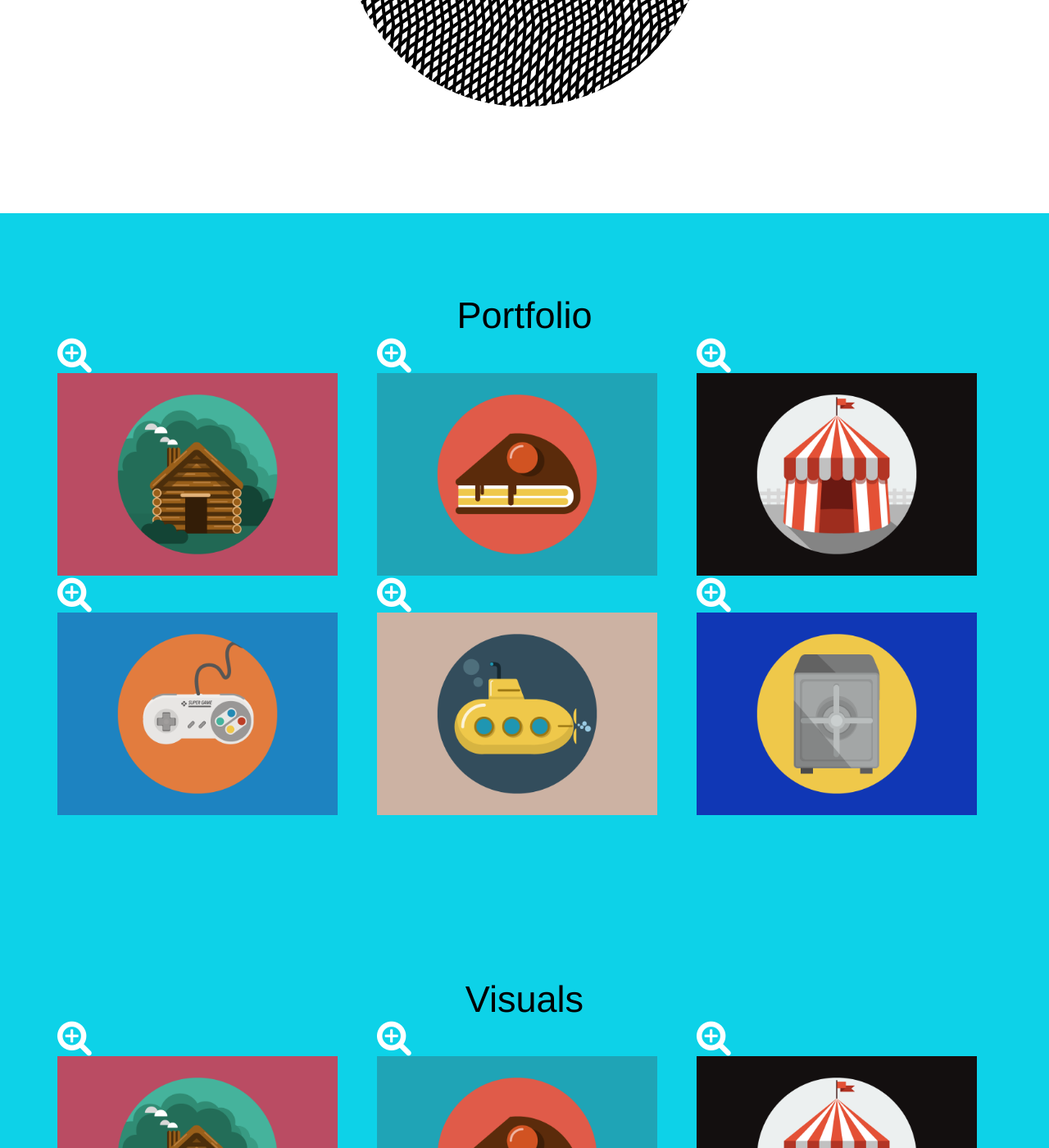
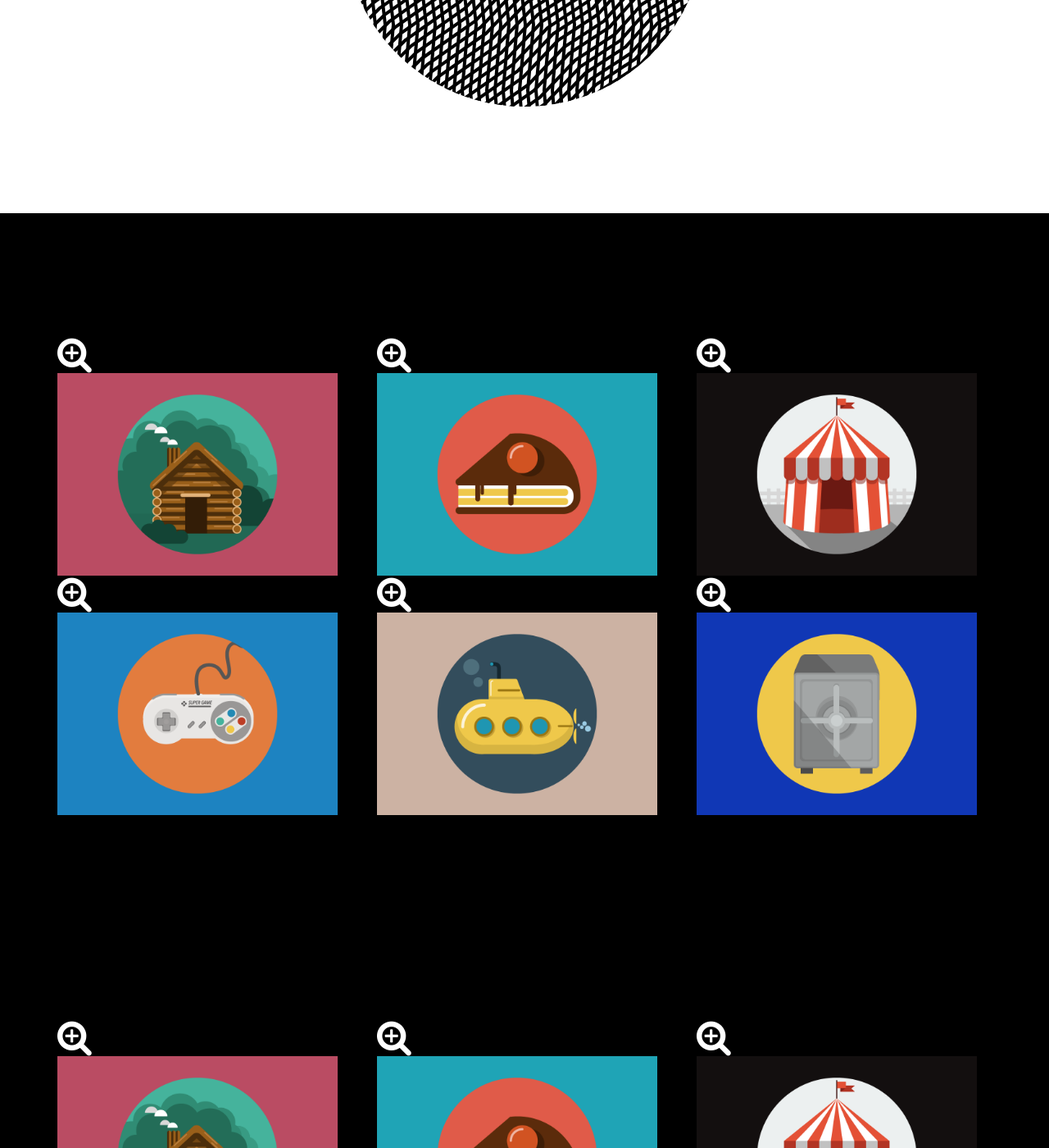
Before and after one commit to yukonnor/yukonnor.github.io, a Jekyll site: the page built from index.html, in a window 1280 px wide and 1400 px high, scrolled down 520 px. Shown: the whole window at 82% size. Built offline with Jekyll 4.4.1, drawn with Linux system fonts in a browser that asks for light colours.

Commit message:
Update main.css

```diff
--- a/_includes/css/main.css
+++ b/_includes/css/main.css
@@ -197,11 +197,17 @@
 
 section {
     padding: 100px 0;
+    background-color: #000000;
 }
 
 section h2 {
     margin: 0;
     font-size: 3em;
+}
+
+section.spacing {
+    color: #{{ site.color.text-primary }};
+    background: #{{ site.color.primary }};
 }
 
 section.success {
```
